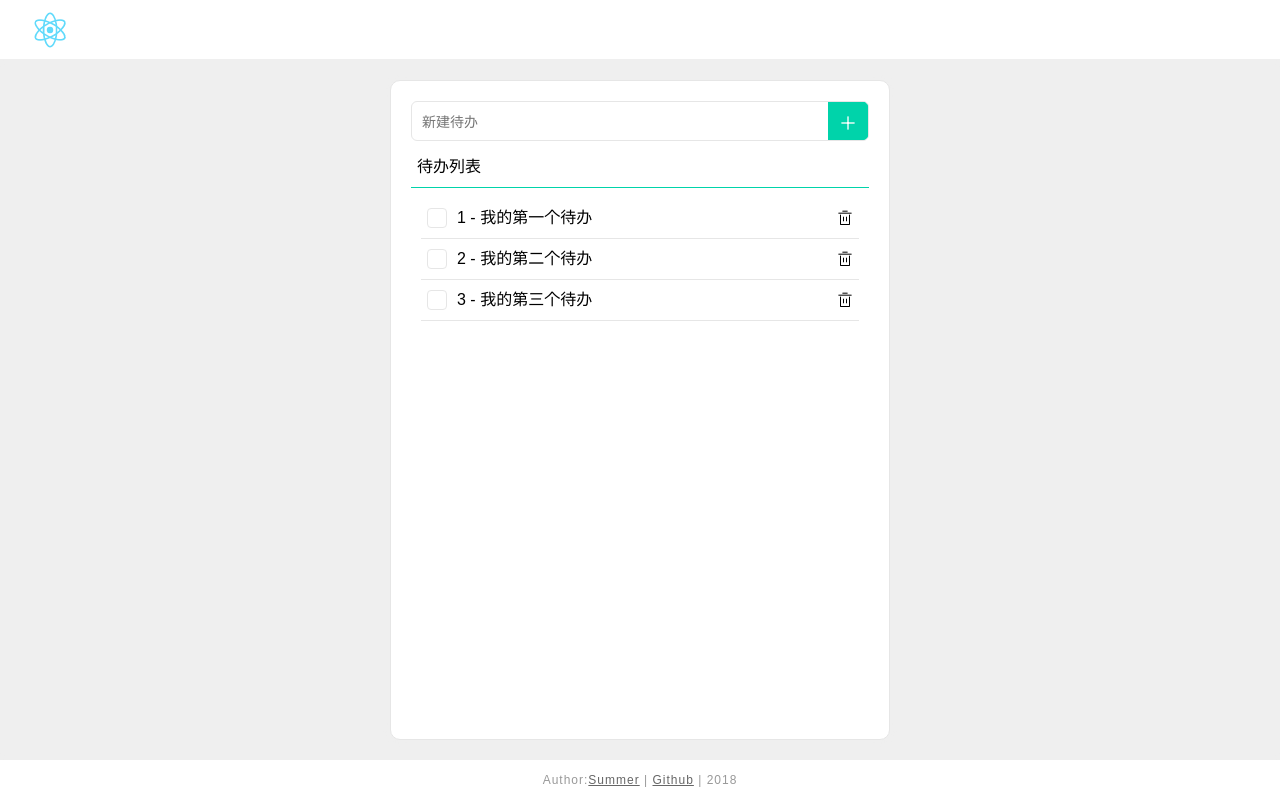
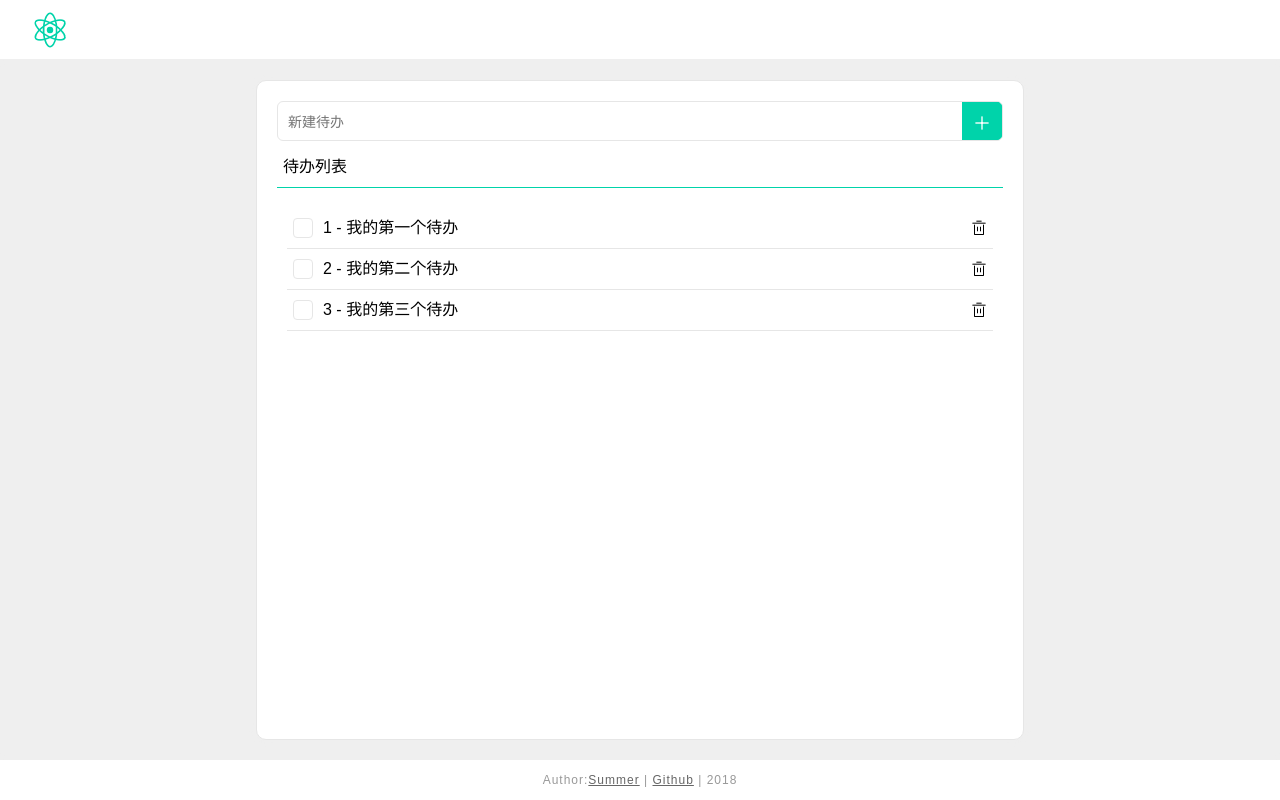
Before and after one commit to HappyJeannie/react-list, a React (Create React App) app: page / in a window 1280 px wide. Built offline with nearby package versions, Linux system fonts and the light colour scheme.

Commit message:
【绑定事件】- 回车新增数据

```diff
--- a/src/App.css
+++ b/src/App.css
@@ -32,6 +32,7 @@ body #root .App {
 main {
   background: #efefef;
   min-height: 100vh;
+  height: 100vh;
   padding: 80px 0 60px;
   display: flex;
   justify-content: center;
@@ -39,7 +40,7 @@ main {
 main .todoList {
   width: 60%;
   min-width: 500px;
-  max-width: 100px;
+  max-width: 1000px;
   margin: 0 auto;
   border-radius: 10px;
   background: #fff;
@@ -89,9 +90,13 @@ main .todoList h4 {
   font-weight: normal;
   padding-left: 6px;
   margin-top: 6px;
+  margin-bottom: 10px;
 }
 main .todoList ol {
   padding: 10px;
+  height: 70%;
+  height: calc(100% - 100px);
+  overflow-y: auto;
 }
 main .todoList ol li {
   display: flex;
--- a/src/App.js
+++ b/src/App.js
@@ -54,7 +54,7 @@ class App extends Component {
         <main>
           <div className="todoList">
             <div className="input-box">
-              <TodoInput newTodo={this.state.newTodo}></TodoInput>
+              <TodoInput newTodo={this.state.newTodo} onSubmit={this.addTodo.bind(this)} onChange={this.changeTitle.bind(this)}></TodoInput>
               <i className="icon iconfont icon-icon_add"></i>
             </div>
             <h4>待办列表</h4>
@@ -69,6 +69,28 @@ class App extends Component {
       </div>
     );
   }
+  addTodo(event){
+    this.state.todoList.push({
+      id: this.state.todoList.length + 1,
+      msg: event.target.value,
+      hasDone: null,
+      isDelete: false
+    })
+    this.setState({
+      newTodo: '',
+      todoList: this.state.todoList
+    })
+  }
+  changeTitle(event){
+    this.setState({
+      newTodo: event.target.value,
+      todoList: this.state.todoList
+    })
+  }
 }
 
 export default App;
+
+function idMaker(){
+  return parseInt(Math.random() * 10000);
+}
--- a/src/app.less
+++ b/src/app.less
@@ -36,19 +36,21 @@ body{
 main{
   background: #efefef;
   min-height: 100vh;
+  height: 100vh;
   padding: 80px 0 60px;
   display: flex;
   justify-content: center;
   .todoList{
     width: 60%;
     min-width: 500px;
-    max-width: 100px;
+    max-width: 1000px;
     margin: 0 auto;
     border-radius: 10px;
     background: #fff;
     padding: 20px;
     border: 1px solid #e6e6e6;
     box-shadow: 0 0px 10px #efefef;
+
     .input-box{
       width: 100%;
       height: 40px;
@@ -91,9 +93,13 @@ main{
       font-weight: normal;
       padding-left: 6px;
       margin-top: 6px;
+      margin-bottom: 10px;
     }
     ol{
       padding: 10px;
+      height: 70%;
+      height: calc(~"100% - 100px");
+      overflow-y: auto;
       li{
         display: flex;
         line-height: 40px;
--- a/src/todo/todoInput.js
+++ b/src/todo/todoInput.js
@@ -2,7 +2,17 @@ import React from 'react';
 
 class TodoInput extends React.Component{
   render(){
-    return <input type="text" value={this.props.newTodo} placeholder="新建待办"/>
+    return <input type="text" value={this.props.newTodo} placeholder="新建待办" onKeyPress={this.submit.bind(this)} onChange={this.changeTitle.bind(this)}/>
+  }
+  submit(e){
+    if(e.key === 'Enter'){
+      console.log('敲回车')
+      this.props.onSubmit(e);
+
+    }
+  }
+  changeTitle(e){
+    this.props.onChange(e);
   }
 }
 
```
Also changed, not shown: src/logo.svg.
